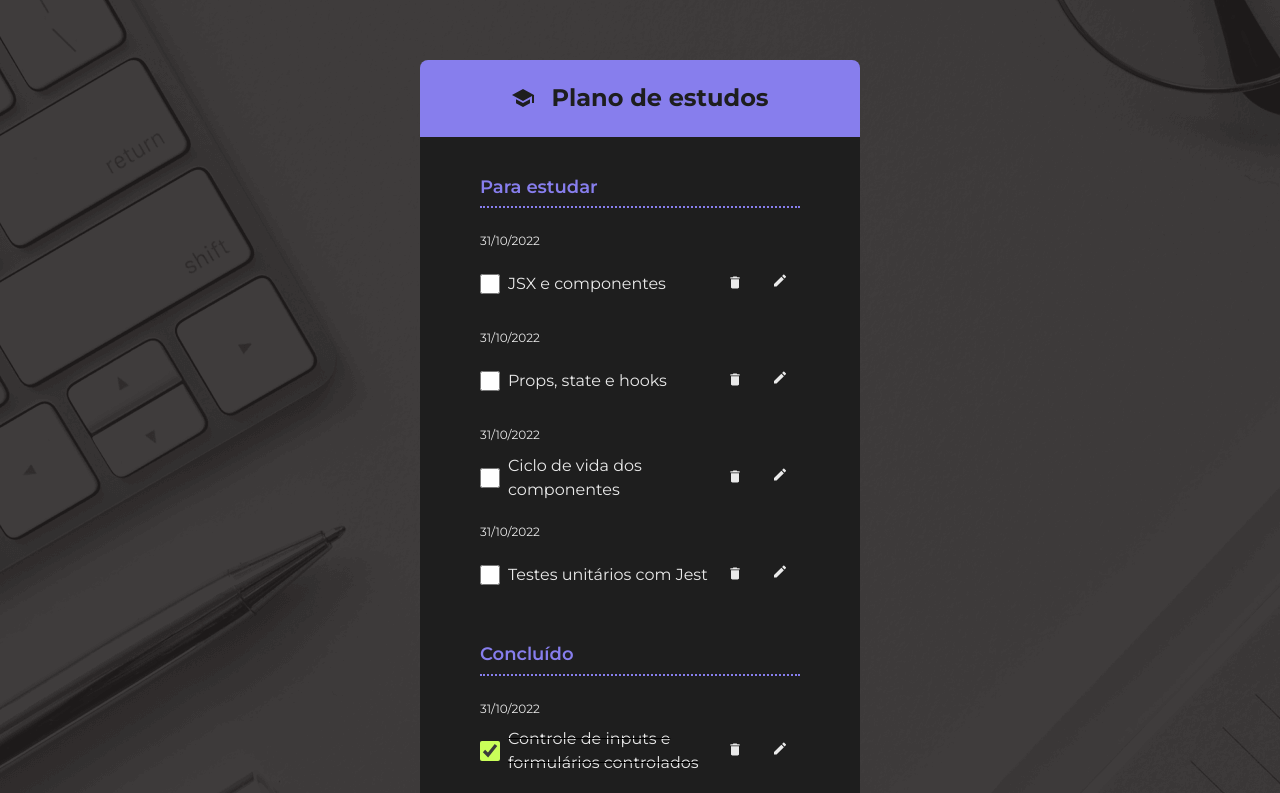
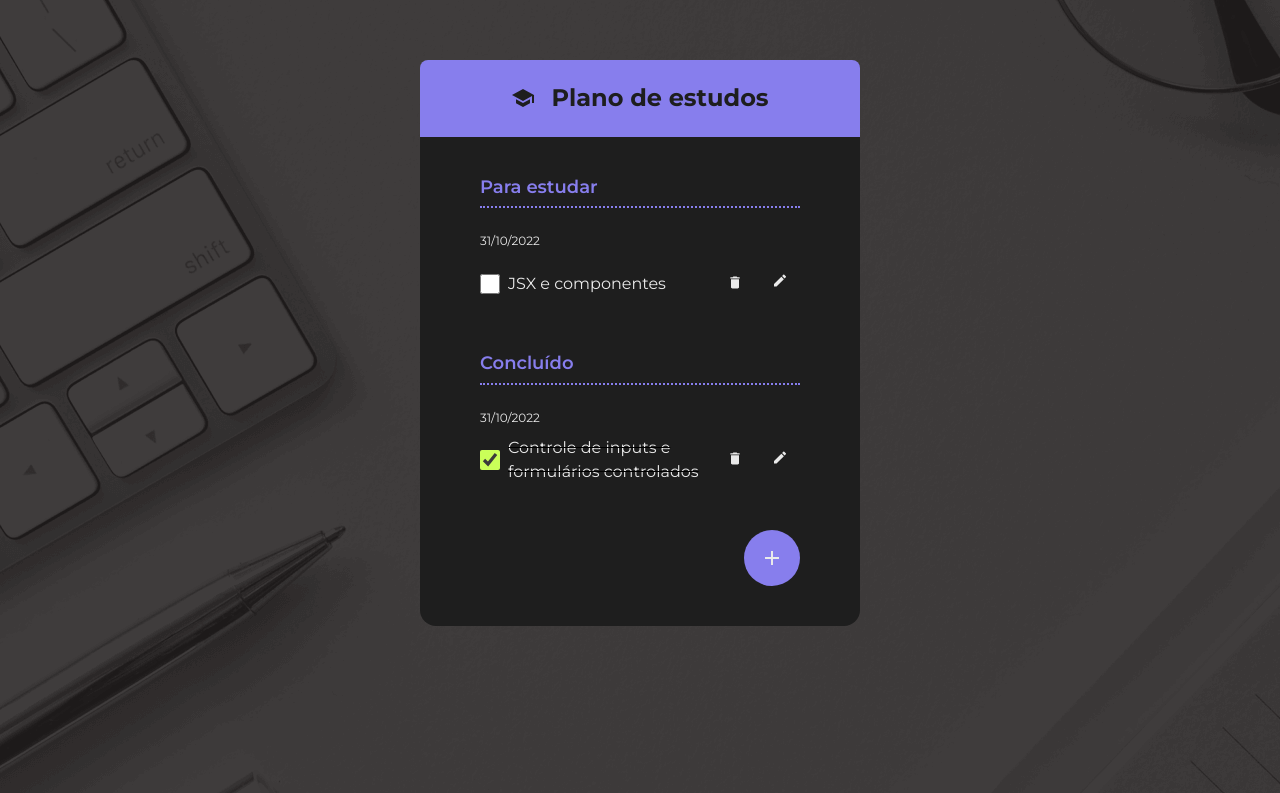
Before and after one commit to FGhiraldeli/react-todo-list, a React (Vite) app: page / in a window 1280 px wide. Shown: the top 793 px of the page. Built offline with nearby package versions, Linux system fonts and the light colour scheme.

Commit message:
Using useState to handle form event

```diff
--- a/src/App.jsx
+++ b/src/App.jsx
@@ -14,8 +14,51 @@ import { TextInput } from "./components/TextInput"
 import { Button } from "./components/Button"
 import { TodoForm } from "./components/TodoForm"
 
-const todos = [
-  {
+// const todos = [
+//   {
+//     id: 1,
+//     description: "JSX e componentes",
+//     completed: false,
+//     createdAt: "2022-10-31"
+//   },
+//   {
+//     id: 2,
+//     description: "Props, state e hooks",
+//     completed: false,
+//     createdAt: "2022-10-31"
+//   },
+//   {
+//     id: 3,
+//     description: "Ciclo de vida dos componentes",
+//     completed: false,
+//     createdAt: "2022-10-31"
+//   },
+//   {
+//     id: 4,
+//     description: "Testes unitários com Jest",
+//     completed: false,
+//     createdAt: "2022-10-31"
+//   }
+// ]
+// const completed = [
+//   {
+//     id: 5,
+//     description: "Controle de inputs e formulários controlados",
+//     completed: true,
+//     createdAt: "2022-10-31"
+//   },
+//   {
+//     id: 6,
+//     description: "Rotas dinâmicas",
+//     completed: true,
+//     createdAt: "2022-10-31"
+//   }
+// ]
+
+function App() {
+
+  const [showDialog, setShowDialog] = useState(false)
+  const [todos, setTodos] = useState([{
     id: 1,
     description: "JSX e componentes",
     completed: false,
@@ -23,48 +66,27 @@ const todos = [
   },
   {
     id: 2,
-    description: "Props, state e hooks",
-    completed: false,
-    createdAt: "2022-10-31"
-  },
-  {
-    id: 3,
-    description: "Ciclo de vida dos componentes",
-    completed: false,
-    createdAt: "2022-10-31"
-  },
-  {
-    id: 4,
-    description: "Testes unitários com Jest",
-    completed: false,
-    createdAt: "2022-10-31"
-  }
-]
-const completed = [
-  {
-    id: 5,
     description: "Controle de inputs e formulários controlados",
     completed: true,
     createdAt: "2022-10-31"
-  },
-  {
-    id: 6,
-    description: "Rotas dinâmicas",
-    completed: true,
-    createdAt: "2022-10-31"
-  }
-]
-
-function App() {
-
-  const [showDialog, setShowDialog] = useState(false)
+  }])
 
   const toogleDialog = () => {
     setShowDialog(!showDialog)
     //console.log('alternar modal')
   }
 
-  const addTodo = () => {
+  const addTodo = (formData) => {
+    const description = formData.get('description')
+    setTodos(prevState => {
+      const todo = {
+        id: prevState.length + 1,
+        description: description,
+        completed: false,
+        createdAt: new Date().toISOString()
+      }
+      return [...prevState, todo]
+    })
     console.log('precisamos add o novo todo')
     toogleDialog()
   }
@@ -81,19 +103,19 @@ function App() {
         <ChecklistsWrapper>
           <SubHeading>Para estudar</SubHeading>
           <ToDoList>
-            {todos.map(function (t) {
+            {todos.filter(t => !t.completed).map(function (t) {
               return <ToDoItem key={t.id} item={t} />
             })}
           </ToDoList>
           <SubHeading>Concluído</SubHeading>
           <ToDoList>
-            {completed.map(function (t) {
+            {todos.filter(t => t.completed).map(function (t) {
               return <ToDoItem key={t.id} item={t} />
             })}
           </ToDoList>
           <Footer>
             <Dialog isOpen={showDialog} onClose={toogleDialog}>
-              <TodoForm onSubmit={addTodo}/>
+              <TodoForm onSubmit={addTodo} />
             </Dialog>
             <FabButton onClick={toogleDialog}>
               <IconPlus />
--- a/src/components/TodoForm/index.jsx
+++ b/src/components/TodoForm/index.jsx
@@ -9,6 +9,7 @@ export function TodoForm({ onSubmit }) {
             <TextInput
                 placeholder="Digite o item que deseja adicionar"
                 required
+                name="description"
             />
             <Button>
                 Salvar item
```
